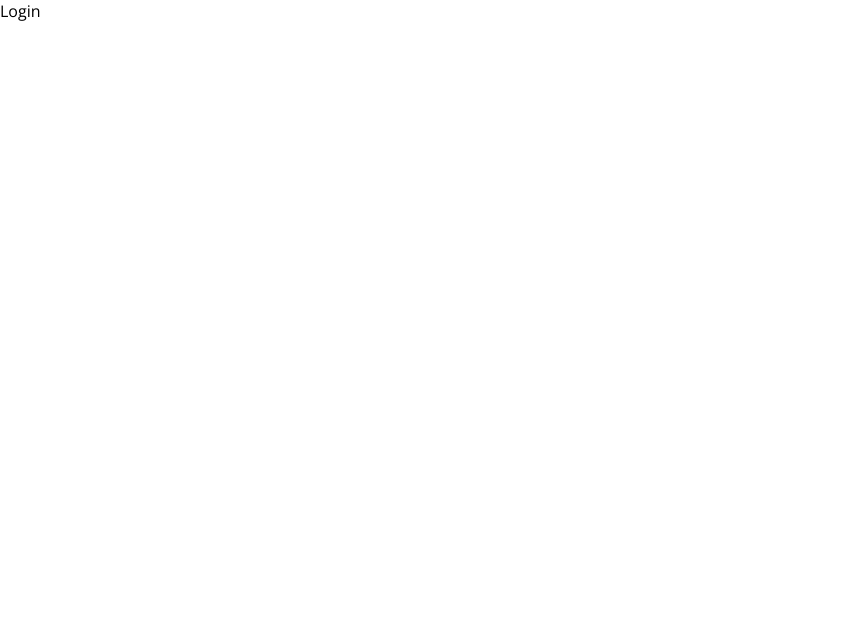
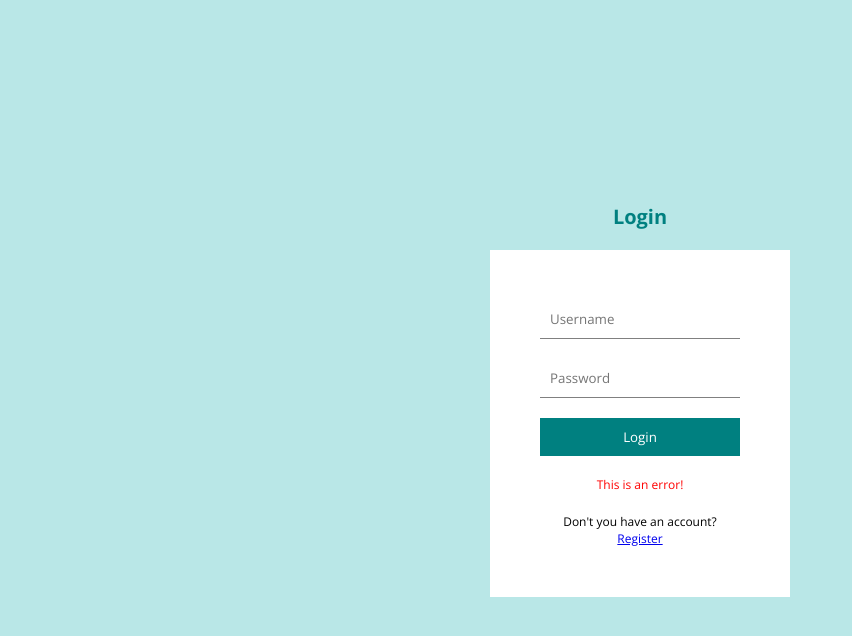
Before and after one commit to CalebAckom/blog-frontend, a React (Create React App) app: page /login in a window 1280 px wide. Shown: the top 636 px of the page, without its empty margins (0-852 px from the left). Built offline with nearby package versions, Linux system fonts and the light colour scheme.

Commit message:
Login page

```diff
--- a/package.json
+++ b/package.json
@@ -10,6 +10,7 @@
     "react-dom": "^18.2.0",
     "react-router-dom": "^6.6.1",
     "react-scripts": "5.0.1",
+    "sass": "^1.57.1",
     "web-vitals": "^2.1.4"
   },
   "scripts": {
--- a/src/App.js
+++ b/src/App.js
@@ -5,6 +5,7 @@
 import SinglePost from "./pages/SinglePost"
 import Navbar from "./components/Navbar";
 import Footer from "./components/Footer";
+import "./style.scss"
 
 const LandingPage = () => {
   return (
--- a/src/pages/Login.jsx
+++ b/src/pages/Login.jsx
@@ -1,8 +1,20 @@
 import React from 'react'
+import { Link } from 'react-router-dom'
 
 const Login = () => {
   return (
-    <div>Login</div>
+    <div className='auth'>
+      <h1>Login</h1>
+      <form>
+        <input type="text" placeholder='Username'></input>
+        <input type="password" placeholder='Password'></input>
+        <button>Login</button>
+        <p>This is an error!</p>
+        <span>
+          Don't you have an account? <Link to="/register">Register</Link>
+        </span>
+      </form>
+    </div>
   )
 }
 
--- /dev/null
+++ b/src/style.scss
@@ -0,0 +1,55 @@
+$lightGreen: #b9e7e7;
+
+.app {
+    .container {
+        // LOGIN AND REGISTER
+        .auth {
+            display: flex;
+            flex-direction: column;
+            align-items: center;
+            justify-content: center;
+            height: 100vh;
+            background-color: $lightGreen;
+
+            h1{
+                font-size: 20px;
+                color: teal;
+                margin-bottom: 20px;
+            }
+
+            form {
+                display: flex;
+                flex-direction: column;
+                padding: 50px;
+                background-color: #FFFFFF;
+                width: 200px;
+                gap: 20px;
+            }
+
+            input {
+                padding: 10px;
+                border: none;
+                border-bottom: 1px solid gray;
+            }
+
+            button {
+                padding: 10px;
+                border: none;
+                background-color: teal;
+                color: #FFFFFF;
+                cursor: pointer;
+            }
+
+            p {
+                font-size: 12px;
+                color: #FF0000;
+                text-align: center;
+            }
+
+            span {
+                font-size: 12px;
+                text-align: center;
+            }
+        }
+    }
+}
```
Also changed, not shown: 1 other file (tests, documents, lock files or other folders).
